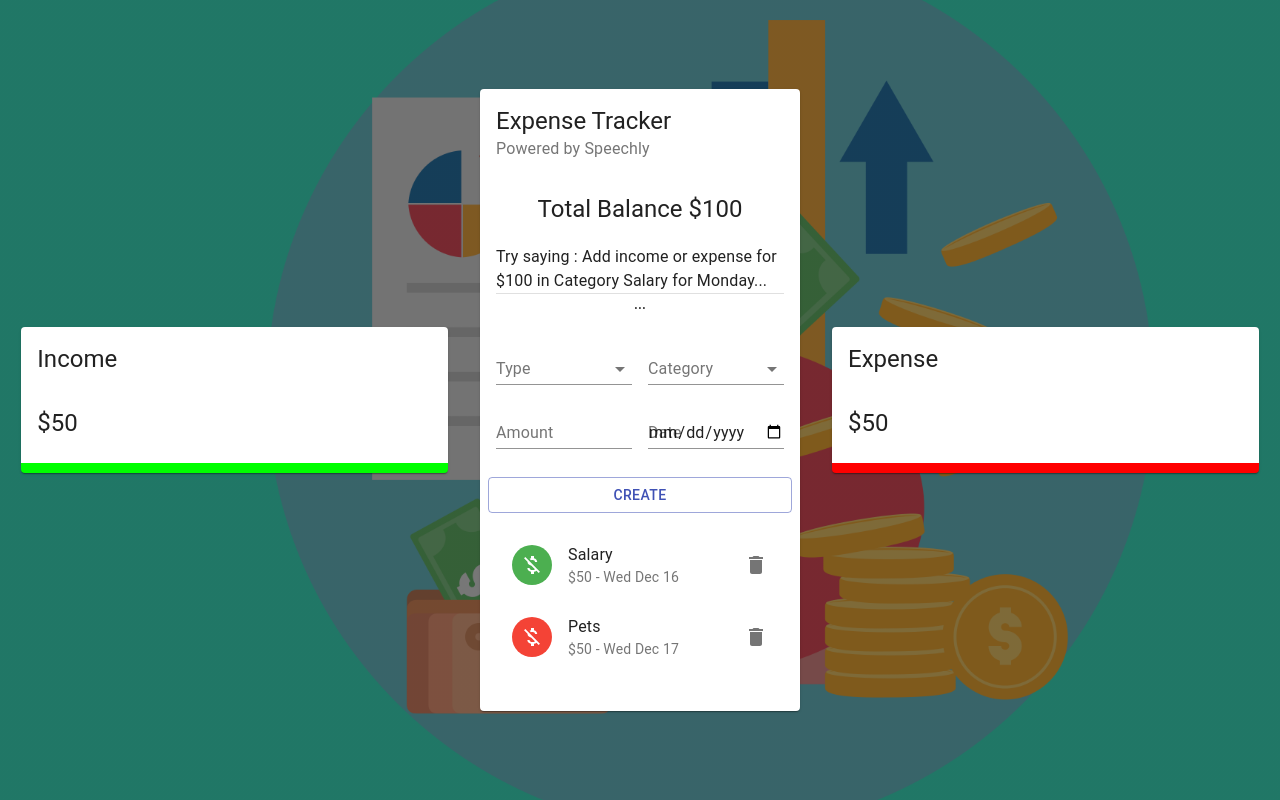
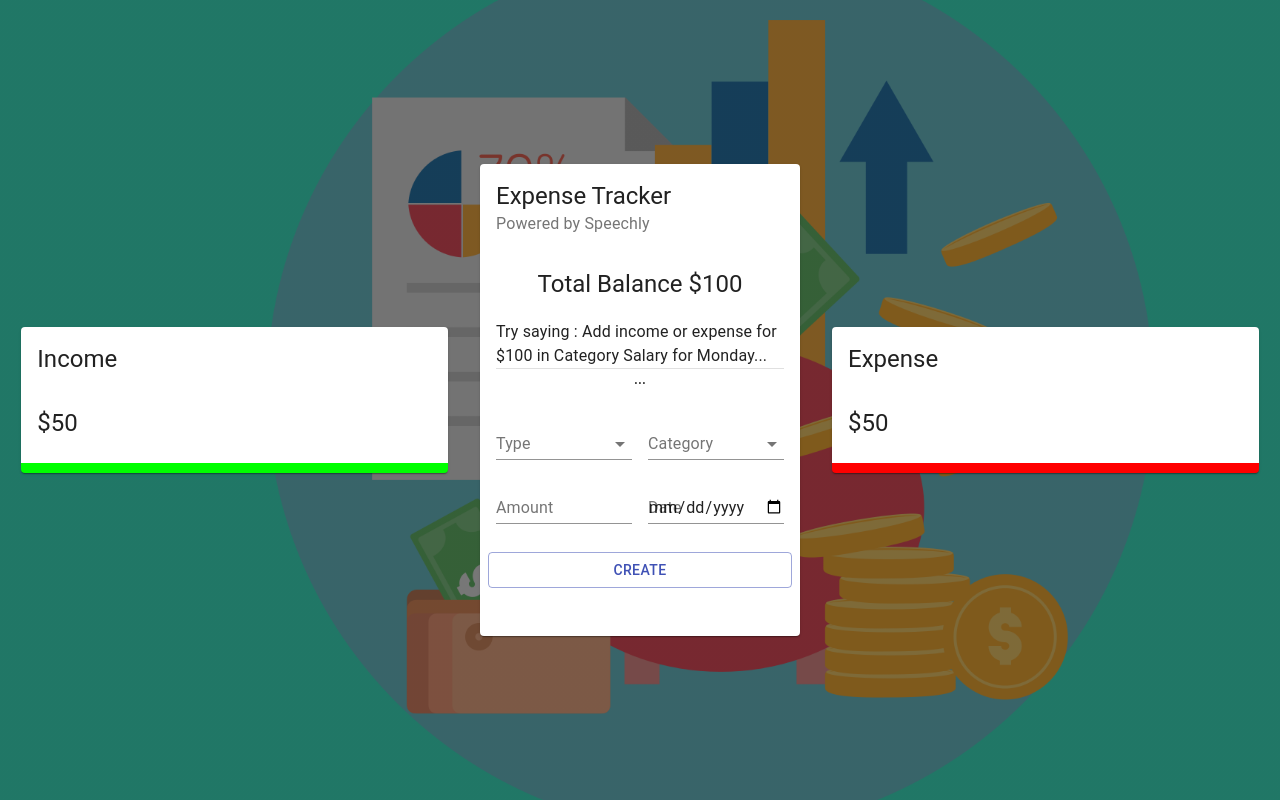
Before and after one commit to TheNewC0der-24/Expense-Tracker, a React (Create React App) app: page / in a window 1280 px wide. Built offline with nearby package versions, Linux system fonts and the light colour scheme.

Commit message:
Create delete dispatch function

```diff
--- a/src/components/Main/List/List.jsx
+++ b/src/components/Main/List/List.jsx
@@ -1,17 +1,13 @@
-import React from 'react';
+import React, { useContext } from 'react';
 import { List as MUIList, ListItem, ListItemAvatar, ListItemText, Avatar, ListItemSecondaryAction, IconButton, Slide } from '@material-ui/core';
 import { Delete, MoneyOff } from '@material-ui/icons';
 
+import { ExpenseTrackerContext } from '../../../context/context';
 import useStyles from './listStyles';
 
 const List = () => {
     const classes = useStyles();
-
-    const transactions = [
-        { id: 1, type: 'Income', category: 'Salary', amount: 50, date: "Wed Dec 16" },
-        { id: 2, type: 'Expense', category: 'Pets', amount: 50, date: "Wed Dec 17" },
-        { id: 3, type: 'Income', category: 'Business', amount: 150, date: "Wed Dec 18" }
-    ];
+    const { deleteTransaction, transactions } = useContext(ExpenseTrackerContext);
 
     return (
         <MUIList dense={false} className={classes.list}>
@@ -25,7 +21,7 @@
                         </ListItemAvatar>
                         <ListItemText primary={transaction.category} secondary={`$${transaction.amount} - ${transaction.date}`} />
                         <ListItemSecondaryAction>
-                            <IconButton edge="end" aria-label="delete" onClick=''>
+                            <IconButton edge="end" aria-label="delete" onClick={() => deleteTransaction(transaction.id)}>
                                 <Delete />
                             </IconButton>
                         </ListItemSecondaryAction>
```
